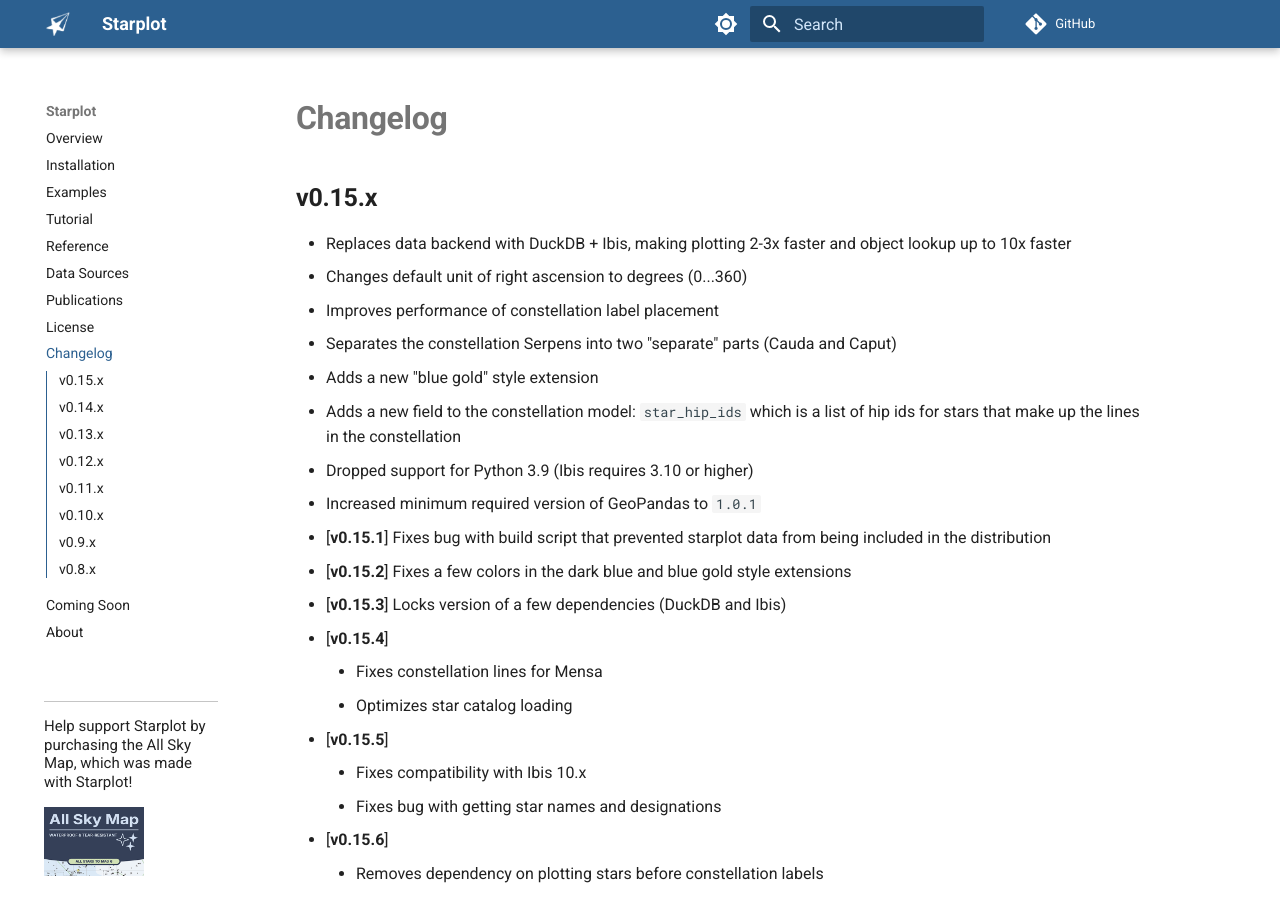
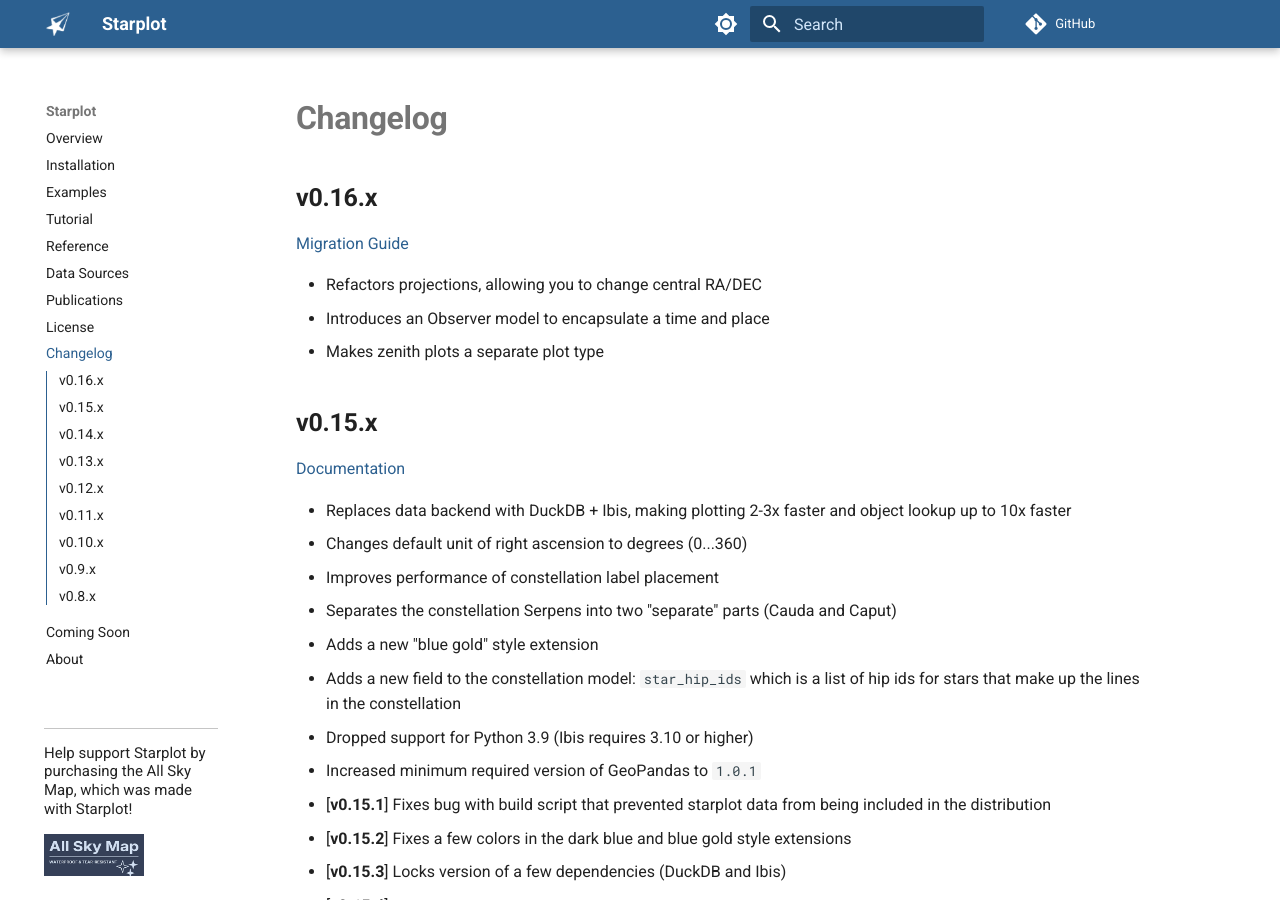
Before and after one commit to steveberardi/starplot, an MkDocs documentation site: the page built from docs/changelog.md, in a window 1280 px wide and 900 px high. Built offline with MkDocs 1.6.1 and Material for MkDocs 9.7.7, drawn with Linux system fonts in a browser that asks for light colours; some web fonts are replaced; comment, search, counter and statistics services are not loaded.

Commit message:
migration guide

```diff
--- a/docs/changelog.md
+++ b/docs/changelog.md
@@ -1,4 +1,14 @@
+## v0.16.x
+[Migration Guide](migration-guides/0.16.0.md)
+
+- Refactors projections, allowing you to change central RA/DEC
+- Introduces an Observer model to encapsulate a time and place
+- Makes zenith plots a separate plot type
+
+
 ## v0.15.x
+[Documentation](https://archives.starplot.dev/0.15.8/)
+
 - Replaces data backend with DuckDB + Ibis, making plotting 2-3x faster and object lookup up to 10x faster
 - Changes default unit of right ascension to degrees (0...360)
 - Improves performance of constellation label placement
```
Also changed, not shown: docs/migration-guides/0.16.0.md (added, +75 -0 lines).
